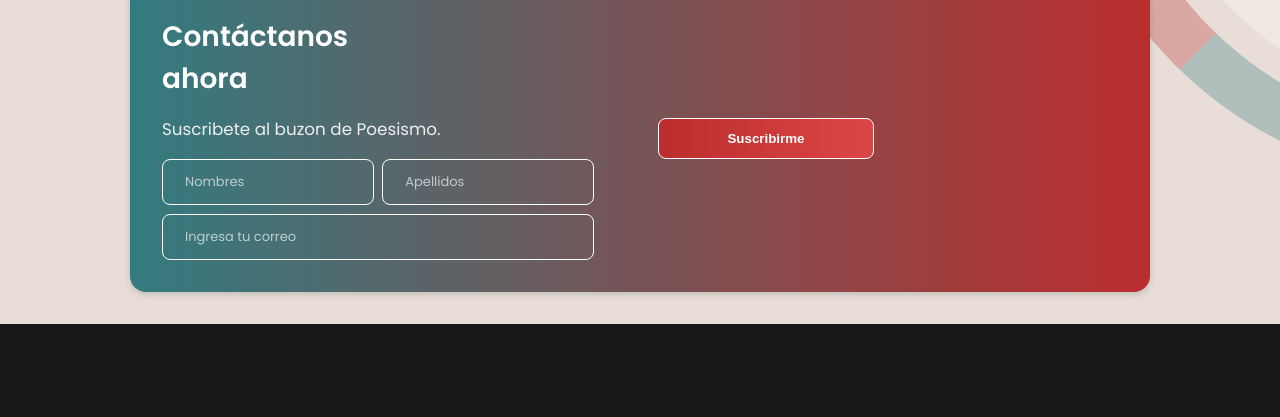
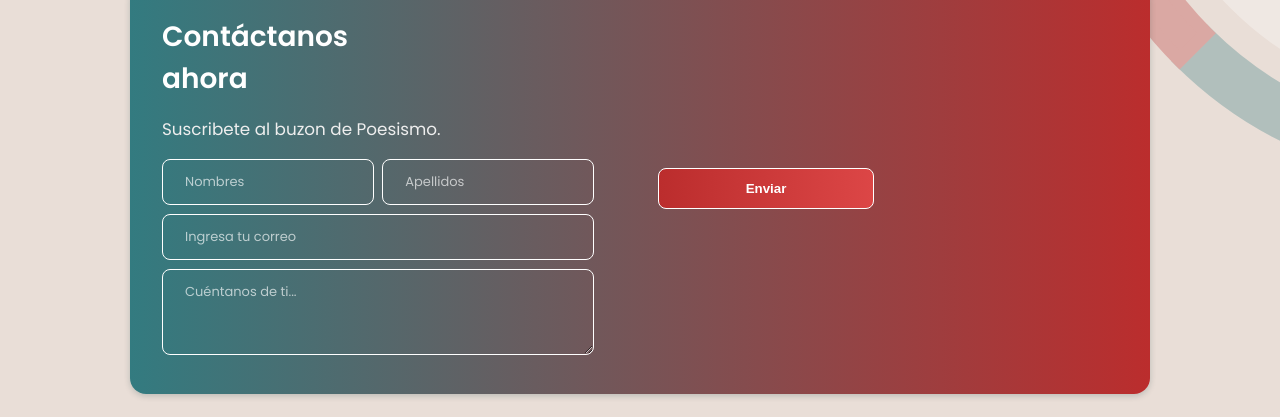
Before and after one commit to errefungi/errefungi.github.io, a plain HTML site: page index.html in a window 1280 px wide. Shown: the part 3584-4001 px from the top of the page. Drawn offline with nearby package versions, Linux system fonts and the light colour scheme.

Commit message:
Corregida la ortografia2

```diff
--- a/index.html
+++ b/index.html
@@ -680,9 +680,10 @@
                                 class="lastname input">
                         </div>
                         <input type="email" name="email" placeholder="Ingresa tu correo" class="email input" id="email">
+                        <textarea class="input" placeholder="Cuéntanos de ti..." id="answer" name="mensaje"
+                            rows="3" required></textarea>
 
                     </div>
-
                     <!-- <ul class="contact__content grid">
                         <li class="contact__address">Teléfono: <span class="contact__information">8131128625</span>
                         </li>
@@ -697,7 +698,7 @@
                     </ul> -->
 
                     <div class="contact__content">
-                        <button type="submit" class="button">Suscribirme</button>
+                        <button type="submit" class="button">Enviar</button>
 
                     </div>
                 </div>
```
